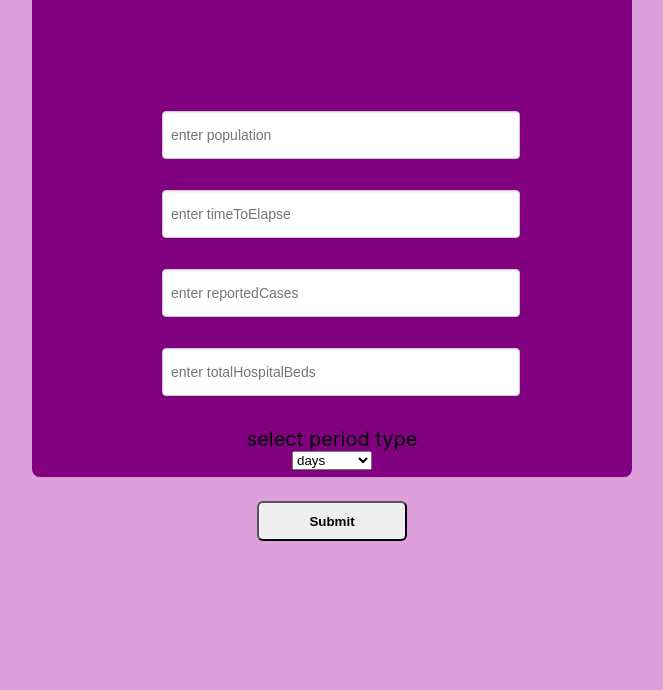
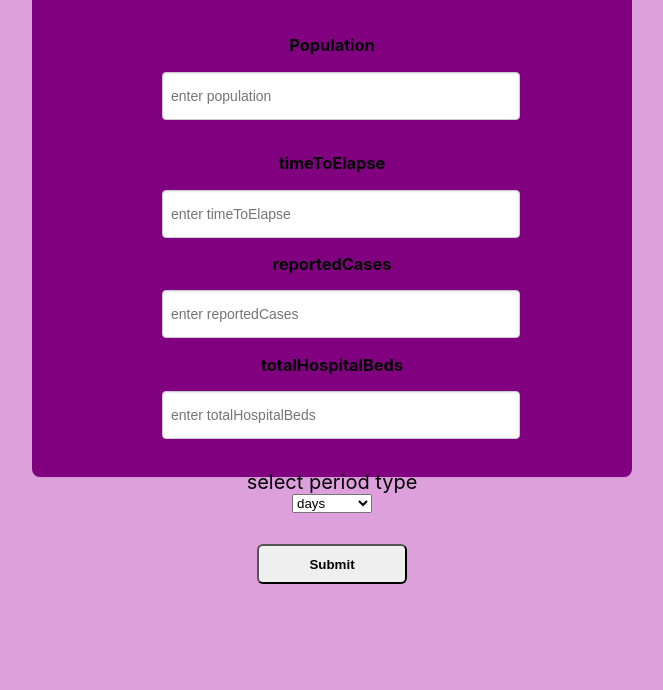
Before and after one commit to osamocity7/SDG-ASSESSMENT-ESTIMATOR, a website: page src/index.html in a window 1280 px wide. Shown: the part 110-800 px from the top of the page, without its empty margins (308-971 px from the left). Drawn offline with Linux system fonts and the light colour scheme.

Commit message:
push front index 22  o

```diff
--- a/src/index.html
+++ b/src/index.html
@@ -21,37 +21,34 @@
     <div class='panel'>
         <form class='form'>
         <h1>Covid-19 Estimator</h1>
-        <br><br><br><br>
-        <p>
-          <label for="id_1" >
+        <br><br>
 
-            <br />
+
+
+            <br >
+            <label><h3>Population</h3></label>
             <input id='id_1' placeholder='enter population' class='form-control' data-population='population' type="text" name="population"  />
-          </label>
-        </p>
-        <p>
+
+
+
           <label for="id_2">
 
             <br />
+            <label><h3>timeToElapse</h3></label>
           <input id="id_2" placeholder='enter timeToElapse' class='form-control' data-time-to-elapse='timeToElapse' type="text" name="timeToElapse" />
           </label>
-        </p>
 
-        <p>
-            <label for="id_3">
 
-              <br />
+          <label><h3>reportedCases</h3></label>
             <input id="id_3" placeholder='enter reportedCases' class='form-control' data-reported-cases='reportedCases' type="text" name="reportedCases" />
             </label>
-          </p>
 
-          <p>
-            <label for="id_4">
 
-              <br />
+
+            <label><h3>totalHospitalBeds</h3></label>
             <input id="id_4" placeholder='enter totalHospitalBeds' class='form-control' data-total-hospital-beds='totalHospitalBeds' type="text" name="totalHospitalBeds" />
-            </label>
-          </p>
+
+
 
           <p>
             <label for='periodType'>
```
